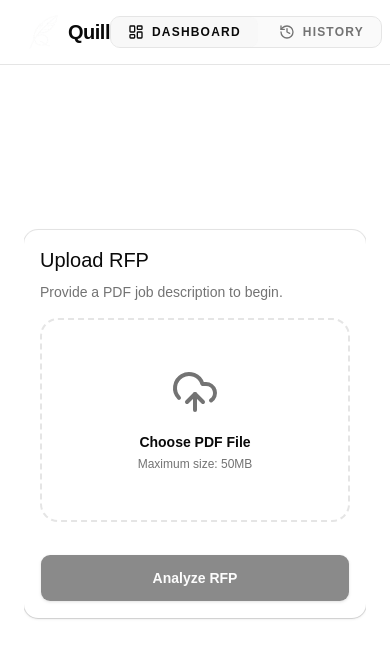
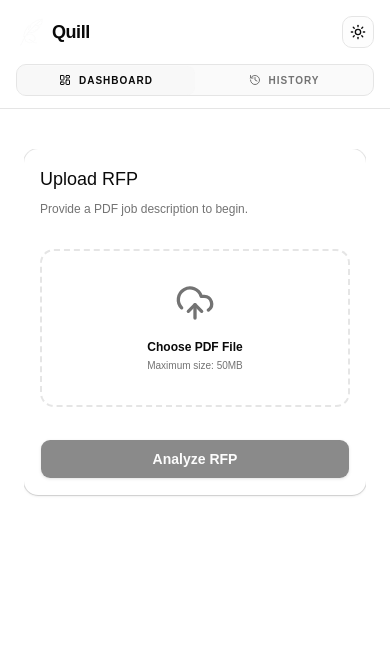
Before and after one commit to mujeeb-khawaja/Quill, a React (Vite) app in the folder client/apps/web/: page / in a window 390 px wide. Shown: the top 658 px of the page. Built offline with nearby package versions, Linux system fonts and the light colour scheme.

Commit message:
Made it responsive

```diff
--- a/client/apps/web/src/pages/Dashboard.tsx
+++ b/client/apps/web/src/pages/Dashboard.tsx
@@ -2,7 +2,7 @@ import React, { useState, useRef } from 'react';
 import {
   UploadCloud, FileText, Search, ShieldAlert, PenTool,
   CheckCircle, XCircle, Copy, Loader2, Check, History, LayoutDashboard, Clock, ExternalLink,
-  Sun, Moon
+  Sun, Moon, ChevronDown, ChevronUp
 } from 'lucide-react';
 
 import { useTheme } from "@/components/theme-provider";
@@ -44,6 +44,7 @@ export default function Dashboard() {
   const [gatekeeperReason, setGatekeeperReason] = useState('');
   const [proposal, setProposal] = useState('');
   const [copied, setCopied] = useState(false);
+  const [isLogsExpanded, setIsLogsExpanded] = useState(true);
   const { theme, setTheme } = useTheme();
 
   // History State
@@ -138,14 +139,19 @@ export default function Dashboard() {
 
       {/* --- TOP NAVIGATION --- */}
       <header className="sticky top-0 z-50 w-full border-b border-border bg-background/95 backdrop-blur supports-[backdrop-filter]:bg-background/60">
-        <div className="container mx-auto px-6 flex h-16 items-center justify-between">
+        <div className="container mx-auto px-4 md:px-6">
+          {/* Main Row: Logo and Actions */}
+          <div className="flex h-16 items-center justify-between">
             <div className="flex items-center gap-1">
-            <div className="h-10 w-10 flex items-center justify-center">
+              <div className="h-8 w-8 md:h-10 md:w-10 flex items-center justify-center">
                 <img src="/logo_cleaned.png" alt="Quill Logo" className="h-full w-full object-contain" />
               </div>
-            <h1 className="text-xl font-bold tracking-tight">Quill</h1>
+              <h1 className="text-lg md:text-xl font-bold tracking-tight">Quill</h1>
             </div>
-          <Tabs value={activeTab} onValueChange={setActiveTab} className="w-[400px]">
+
+            {/* Desktop Center Tabs */}
+            <div className="hidden md:block">
+              <Tabs value={activeTab} onValueChange={setActiveTab} className="w-[300px] lg:w-[400px]">
                 <TabsList className="bg-muted/50 border border-border gap-1">
                   <TabsTrigger value="dashboard" className="flex-1 gap-2 items-center">
                     <LayoutDashboard className="h-4 w-4" /> Dashboard
@@ -155,18 +161,35 @@ export default function Dashboard() {
                   </TabsTrigger>
                 </TabsList>
               </Tabs>
-          <div className="hidden md:flex items-center gap-4">
-            <Badge variant="outline" className="text-muted-foreground border-border font-medium">v1.2.0-Alpha</Badge>
+            </div>
+
+            <div className="flex items-center gap-2 md:gap-4">
+              <Badge variant="outline" className="hidden sm:inline-flex text-[10px] md:text-xs text-muted-foreground border-border font-medium px-2 py-0">v1.2.0-Alpha</Badge>
               <Button
                 variant="ghost"
                 size="icon"
                 onClick={() => setTheme(theme === 'dark' ? 'light' : 'dark')}
-              className="h-9 w-9 border border-border bg-muted/20"
+                className="h-8 w-8 md:h-9 md:w-9 border border-border bg-muted/20"
               >
-              <Sun className="h-[1.2rem] w-[1.2rem] rotate-0 scale-100 transition-all dark:-rotate-90 dark:scale-0" />
-              <Moon className="absolute h-[1.2rem] w-[1.2rem] rotate-90 scale-0 transition-all dark:rotate-0 dark:scale-100" />
+                <Sun className="h-4 w-4 md:h-[1.2rem] md:w-[1.2rem] rotate-0 scale-100 transition-all dark:-rotate-90 dark:scale-0" />
+                <Moon className="absolute h-4 w-4 md:h-[1.2rem] md:w-[1.2rem] rotate-90 scale-0 transition-all dark:rotate-0 dark:scale-100" />
                 <span className="sr-only">Toggle theme</span>
               </Button>
+            </div>
+          </div>
+
+          {/* Mobile Tab Row */}
+          <div className="md:hidden pb-3">
+            <Tabs value={activeTab} onValueChange={setActiveTab} className="w-full">
+              <TabsList className="w-full bg-muted/50 border border-border grid grid-cols-2 h-10">
+                <TabsTrigger value="dashboard" className="gap-2 items-center text-[10px] font-bold">
+                  <LayoutDashboard className="h-3 w-3" /> Dashboard
+                </TabsTrigger>
+                <TabsTrigger value="history" className="gap-2 items-center text-[10px] font-bold">
+                  <History className="h-3 w-3" /> History
+                </TabsTrigger>
+              </TabsList>
+            </Tabs>
           </div>
         </div>
       </header>
@@ -175,9 +198,9 @@ export default function Dashboard() {
 
         {/* --- VIEW 1: DASHBOARD --- */}
         {activeTab === 'dashboard' && (
-          <div className={`flex w-full overflow-hidden transition-all duration-700 ${status === 'idle' ? 'items-center min-h-[60vh]' : 'items-start'}`}>
+          <div className={`flex flex-col lg:flex-row w-full overflow-hidden transition-all duration-700 ${status === 'idle' ? 'lg:items-center min-h-[60vh]' : 'items-start'}`}>
 
-            {/* SMOOTH CENTERING SPACER */}
+            {/* SMOOTH CENTERING SPACER (Desktop only) */}
             <div
               className="transition-[width] duration-700 ease-in-out flex-shrink-0 hidden lg:block"
               style={{ width: status === 'idle' ? 'calc(50% - 224px)' : '0px' }}
@@ -185,26 +208,26 @@ export default function Dashboard() {
 
             {/* INPUT SIDEBAR */}
             <div
-              className={`transition-all duration-700 ease-in-out flex-shrink-0 space-y-6 z-10 w-full
-                ${status === 'idle' ? 'max-w-md' : 'max-w-sm'}
+              className={`transition-all duration-700 ease-in-out flex-shrink-0 space-y-6 z-10 w-full mb-8 lg:mb-0
+                ${status === 'idle' ? 'max-w-md mx-auto lg:mx-0' : 'max-w-full lg:max-w-sm'}
               `}
             >
               <Card className="bg-card border-border shadow-sm">
-                <CardHeader>
-                  <CardTitle className="text-xl">Upload RFP</CardTitle>
-                  <CardDescription className="text-muted-foreground pt-1">Provide a PDF job description to begin.</CardDescription>
+                <CardHeader className="pb-4">
+                  <CardTitle className="text-lg md:text-xl">Upload RFP</CardTitle>
+                  <CardDescription className="text-xs md:text-sm text-muted-foreground pt-1">Provide a PDF job description to begin.</CardDescription>
                 </CardHeader>
                 <CardContent className="space-y-6">
                   <div
                     onClick={triggerUpload}
-                    className="group border-2 border-dashed border-border rounded-2xl p-12 flex flex-col items-center justify-center gap-4 hover:border-primary/50 hover:bg-muted/50 transition-all cursor-pointer relative"
+                    className="group border-2 border-dashed border-border rounded-xl md:rounded-2xl p-8 md:p-12 flex flex-col items-center justify-center gap-4 hover:border-primary/50 hover:bg-muted/50 transition-all cursor-pointer relative"
                   >
-                    <UploadCloud className="h-12 w-12 text-muted-foreground group-hover:text-primary transition-colors" />
+                    <UploadCloud className="h-10 w-10 md:h-12 md:w-12 text-muted-foreground group-hover:text-primary transition-colors" />
                     <div className="text-center">
-                      <p className="text-sm font-bold text-foreground">
+                      <p className="text-xs md:text-sm font-bold text-foreground">
                         {selectedFile ? selectedFile.name : "Choose PDF File"}
                       </p>
-                      <p className="text-xs text-muted-foreground mt-1">Maximum size: 50MB</p>
+                      <p className="text-[10px] md:text-xs text-muted-foreground mt-1">Maximum size: 50MB</p>
                     </div>
                     <input type="file" className="hidden" ref={fileInputRef} onChange={handleFileChange} accept=".pdf,.txt" />
                   </div>
@@ -213,7 +236,7 @@ export default function Dashboard() {
                     <Button
                       onClick={() => runEvaluation()}
                       disabled={!selectedFile || status === 'processing'}
-                      className="bg-primary text-primary-foreground font-bold h-12 shadow-sm"
+                      className="bg-primary text-primary-foreground font-bold h-10 md:h-12 shadow-sm text-sm"
                     >
                       {status === 'processing' ? <><Loader2 className="animate-spin h-5 w-5 mr-2" />Analyzing...</> : "Analyze RFP"}
                     </Button>
@@ -224,26 +247,31 @@ export default function Dashboard() {
 
             {/* MAIN STAGE (THE BRAIN) */}
             <div
-              className={`transition-all duration-700 ease-in-out flex flex-col gap-8 flex-1
+              className={`transition-all duration-700 ease-in-out flex flex-col gap-6 md:gap-8 flex-1 w-full
                 ${status === 'idle'
-                  ? 'max-w-0 opacity-0 ml-0 pointer-events-none'
-                  : 'max-w-5xl opacity-100 lg:ml-8'
+                  ? 'max-h-0 lg:max-h-none lg:max-w-0 opacity-0 ml-0 pointer-events-none'
+                  : 'max-h-[5000px] lg:max-h-none lg:max-w-5xl opacity-100 lg:ml-8 pb-10'
                 }
               `}
             >
-              <div className="flex items-center justify-between px-2">
-                <h2 className="text-sm font-bold tracking-[0.2em] uppercase text-muted-foreground">Internal Agent Logs</h2>
+              <div className="flex items-center justify-between px-2 cursor-pointer lg:cursor-default" onClick={() => window.innerWidth < 1024 && setIsLogsExpanded(!isLogsExpanded)}>
+                <div className="flex items-center gap-3">
+                  <h2 className="text-[10px] md:text-sm font-bold tracking-[0.2em] uppercase text-muted-foreground">Internal Agent Logs</h2>
+                  <div className="lg:hidden text-muted-foreground">
+                    {isLogsExpanded ? <ChevronUp className="h-4 w-4" /> : <ChevronDown className="h-4 w-4" />}
+                  </div>
+                </div>
                 <div className="flex gap-2">
-                  {status === 'processing' && <Badge variant="outline" className="border-primary/50 text-primary animate-pulse">Running Pipeline</Badge>}
-                  {status === 'success' && <Badge variant="outline" className="border-emerald-500/50 text-emerald-500">Processing Success</Badge>}
-                  {status === 'rejected' && <Badge variant="outline" className="border-destructive/50 text-destructive">Process Halted</Badge>}
+                  {status === 'processing' && <Badge variant="outline" className="text-[9px] md:text-[10px] border-primary/50 text-primary animate-pulse">Running</Badge>}
+                  {status === 'success' && <Badge variant="outline" className="text-[9px] md:text-[10px] border-emerald-500/50 text-emerald-500">Success</Badge>}
+                  {status === 'rejected' && <Badge variant="outline" className="text-[9px] md:text-[10px] border-destructive/50 text-destructive">Halted</Badge>}
                 </div>
               </div>
 
-              <div className="space-y-12 animate-in fade-in slide-in-from-right-5 duration-500">
+              <div className={`space-y-8 md:space-y-12 animate-in fade-in slide-in-from-right-5 duration-500 transition-all ${!isLogsExpanded && 'hidden lg:block'}`}>
 
                 {/* STEPPER */}
-                <div className="relative border-l border-border ml-6 space-y-10 py-2">
+                <div className="relative border-l border-border ml-4 md:ml-6 space-y-8 md:space-y-10 py-2">
                   {STEPS.map((step, index) => {
                     const Icon = step.icon;
                     const isPast = activeStepIndex > index || status === 'success' || (status === 'rejected' && activeStepIndex > index);
@@ -251,19 +279,19 @@ export default function Dashboard() {
                     const isFailed = status === 'rejected' && activeStepIndex === index;
 
                     return (
-                      <div key={step.id} className="relative pl-10">
-                        <span className={`absolute -left-[17px] p-2 rounded-full border bg-background transition-all duration-500 flex items-center justify-center
+                      <div key={step.id} className="relative pl-8 md:pl-10">
+                        <span className={`absolute -left-[17px] p-1.5 md:p-2 rounded-full border bg-background transition-all duration-500 flex items-center justify-center
                           ${isPast ? 'border-emerald-500 text-emerald-500' :
-                            isCurrent ? 'border-primary text-primary shadow-[0_0_15px_rgba(var(--primary),0.5)] scale-125' :
+                            isCurrent ? 'border-primary text-primary shadow-[0_0_15px_rgba(var(--primary),0.5)] scale-110 md:scale-125' :
                               isFailed ? 'border-destructive text-destructive' : 'border-border text-muted-foreground opacity-50'}
                         `}>
-                          {isCurrent ? <Loader2 className="h-4 w-4 animate-spin" /> : isPast ? <CheckCircle className="h-4 w-4" /> : <Icon className="h-4 w-4" />}
+                          {isCurrent ? <Loader2 className="h-3 w-3 md:h-4 md:w-4 animate-spin" /> : isPast ? <CheckCircle className="h-3 w-3 md:h-4 md:w-4" /> : <Icon className="h-3 w-3 md:h-4 md:w-4" />}
                         </span>
                         <div className="flex flex-col">
-                          <span className={`text-[10px] uppercase font-bold tracking-[0.2em] ${isCurrent ? 'text-primary' : isPast ? 'text-emerald-500' : isFailed ? 'text-destructive' : 'text-muted-foreground opacity-50'}`}>
+                          <span className={`text-[9px] md:text-[10px] uppercase font-bold tracking-[0.2em] ${isCurrent ? 'text-primary' : isPast ? 'text-emerald-500' : isFailed ? 'text-destructive' : 'text-muted-foreground opacity-50'}`}>
                             Node: {step.label}
                           </span>
-                          <span className={`text-sm mt-1 ${isCurrent ? 'text-foreground font-semibold' : 'text-muted-foreground'}`}>
+                          <span className={`text-[12px] md:text-sm mt-0.5 md:mt-1 ${isCurrent ? 'text-foreground font-semibold' : 'text-muted-foreground'}`}>
                             {isCurrent ? 'Agent executing decision logic...' : isPast ? 'Task verified.' : isFailed ? 'Workflow Terminated.' : 'Pending activation...'}
                           </span>
                         </div>
@@ -274,28 +302,28 @@ export default function Dashboard() {
 
                 {/* RESULTS */}
                 {status === 'rejected' && (
-                  <Alert variant="destructive" className="bg-destructive/5 border-destructive/20 py-8 px-8 rounded-2xl animate-in zoom-in-95">
-                    <XCircle className="h-5 w-5" />
-                    <AlertTitle className="font-bold mb-2">Gatekeeper Veto</AlertTitle>
-                    <AlertDescription className="italic opacity-90">
+                  <Alert variant="destructive" className="bg-destructive/5 border-destructive/20 py-4 md:py-8 px-4 md:px-8 rounded-xl md:rounded-2xl animate-in zoom-in-95">
+                    <XCircle className="h-4 w-4 md:h-5 md:w-5" />
+                    <AlertTitle className="text-xs md:text-sm font-bold mb-2 uppercase tracking-widest">Gatekeeper Veto</AlertTitle>
+                    <AlertDescription className="text-[11px] md:text-sm italic opacity-90 leading-relaxed">
                       "{gatekeeperReason}"
                     </AlertDescription>
                   </Alert>
                 )}
 
                 {status === 'success' && (
-                  <Card className="bg-card border-border rounded-2xl overflow-hidden shadow-sm animate-in zoom-in-95 duration-500">
-                    <div className="bg-muted/50 px-6 py-4 flex justify-between items-center border-b border-border">
+                  <Card className="bg-card border-border rounded-xl md:rounded-2xl overflow-hidden shadow-sm animate-in zoom-in-95 duration-500">
+                    <div className="bg-muted/50 px-4 md:px-6 py-3 md:py-4 flex flex-col md:flex-row justify-between items-start md:items-center gap-2 border-b border-border">
                       <div className="flex items-center gap-2">
                         <CheckCircle className="h-4 w-4 text-emerald-500" />
                         <span className="text-[10px] font-bold uppercase tracking-widest text-muted-foreground">Generated Response</span>
                       </div>
-                      <Button variant="ghost" size="sm" onClick={() => handleCopy(proposal)} className="h-8 gap-2 text-xs">
+                      <Button variant="ghost" size="sm" onClick={() => handleCopy(proposal)} className="h-8 gap-2 text-xs w-full md:w-auto justify-start md:justify-center">
                         {copied ? <Check className="h-3.5 w-3.5 text-emerald-500" /> : <Copy className="h-3.5 w-3.5" />}
                         {copied ? "Copied" : "Copy Draft"}
                       </Button>
                     </div>
-                    <div className="p-8 text-sm leading-relaxed whitespace-pre-wrap text-card-foreground">
+                    <div className="p-4 md:p-8 text-[11px] md:text-sm leading-relaxed whitespace-pre-wrap text-card-foreground">
                       {proposal}
                     </div>
                   </Card>
@@ -342,15 +370,15 @@ export default function Dashboard() {
             <div className="lg:col-span-8">
               {selectedHistory ? (
                 <Card className="bg-card border-border shadow-sm overflow-hidden h-fit">
-                  <CardHeader className="border-b border-border bg-muted/5 pb-8">
-                    <div className="flex justify-between items-start">
+                  <CardHeader className="border-b border-border bg-muted/5 p-4 md:p-8">
+                    <div className="flex flex-col md:flex-row justify-between items-start gap-4">
                       <div>
-                        <CardTitle className="text-2xl font-bold tracking-tight">{selectedHistory.title}</CardTitle>
-                        <CardDescription className="mt-1 flex items-center gap-2">
+                        <CardTitle className="text-xl md:text-2xl font-bold tracking-tight">{selectedHistory.title}</CardTitle>
+                        <CardDescription className="mt-1 flex items-center gap-2 text-[10px] md:text-xs">
                           <Clock className="h-3 w-3" /> {selectedHistory.timestamp}
                         </CardDescription>
                       </div>
-                      <Button variant="outline" size="sm" className="gap-2" onClick={() => setActiveTab('dashboard')}>
+                      <Button variant="outline" size="sm" className="gap-2 w-full md:w-auto h-8 md:h-9 text-[10px] md:text-xs" onClick={() => setActiveTab('dashboard')}>
                         Repeat Evaluation <ExternalLink className="h-3 w-3" />
                       </Button>
                     </div>
```
Lines whose indentation alone changed are shown as unchanged.
